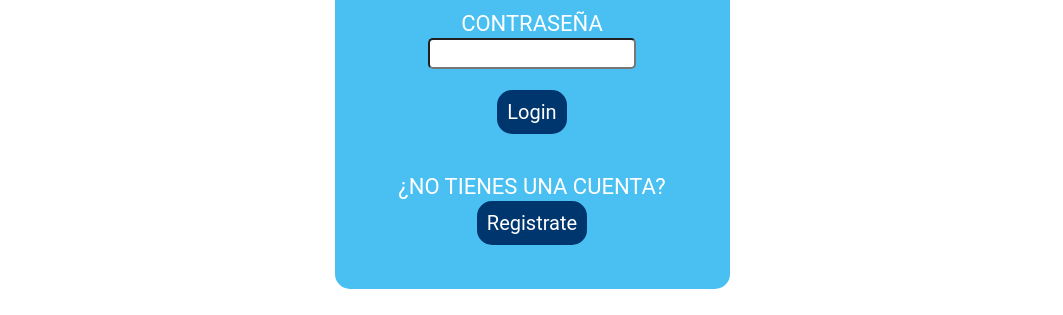
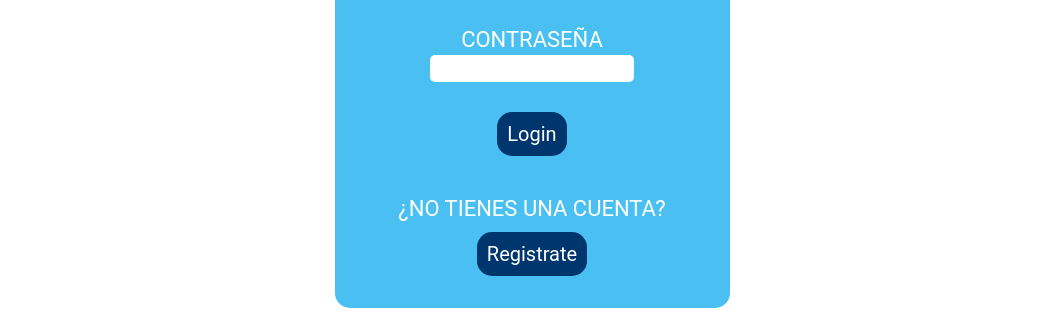
Before and after one commit to ArmandoLluen/MovilRent, a website: page public_html/Login.html in a window 1280 px wide. Shown: the part 266-581 px from the top of the page, without its empty margins (108-1171 px from the left). Drawn offline with nearby package versions, Linux system fonts and the light colour scheme.

Commit message:
modificacion a login

```diff
--- a/nbproject/customs.json
+++ b/nbproject/customs.json
@@ -3,7 +3,8 @@
         "a": {
             "attributes": {
                 "style": {},
-                "href": {}
+                "href": {},
+                "class": {}
             }
         }
     },
--- a/public_html/loginEstilos.css
+++ b/public_html/loginEstilos.css
@@ -11,19 +11,19 @@
     font-family: roboto,helvatica;
     background: #ffffff;
     max-width: 1000px;
-    aling: center;
+    align-items:  center;
 }
 .login-style{
-     alling: center;
+     align-items: center;
      margin:1px auto 1px auto;
      color:white;
-
 }
 input{
     background: white;
     border-radius: 5px;
     height: 25px;
     width: 200px;
+    border:none;
 }
 
 
@@ -32,7 +32,7 @@
 
 .login-cont{
     font-family: roboto;
-    alling: center;
+    align-items: center;
     background: #4AC0F2;
     border-radius: 15px;
     height: 450px;
@@ -80,4 +80,9 @@
     background-color: #00366E;
     border-radius: 15px;
     border: none;
+    margin: 10px auto;
 }
+.login-button:hover{
+    color: #1883ba;
+    background-color: #ffffff;
+ }
--- a/public_html/menu.html
+++ b/public_html/menu.html
@@ -6,20 +6,17 @@
         <title>MovilRent </title>
         <meta charset="UTF-8">
     </head>
-
     <header>
         <a class="icono">MovilRent</a><!-- comment -->
         <nav class="menu">
-
             <div>
                 <a href="index.html">Inicio</a>
                 <a href="index.html">vehiculos</a>
                 <a href="index.html">Contactanos</a>
             </div>
         </nav>
-
         <form class="botones">
-            <button class="boton" formaction="index.html">Login</button>
+            <button class="boton" formaction="Login.html">Login</button>
             <button class="boton" formaction="index.html">Registrate</button>
         </form>
     </header>
```
Also changed, not shown: public_html/Login.html (+3 -6 lines).
